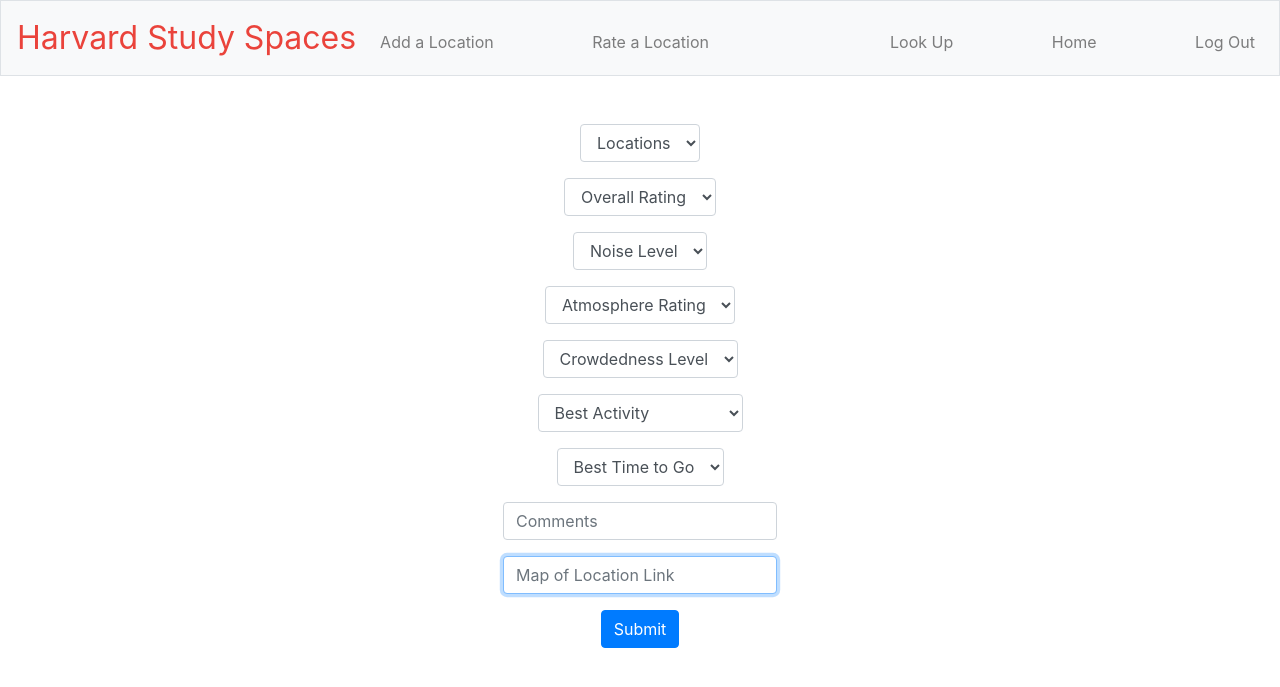
After one commit to roseyrat/final-project, a Flask app: page /rate in a window 1280 px wide. The commit adds this page. Shown: the top 687 px of the page. Run offline with Flask 2, Linux system fonts and the light colour scheme; a user stored in the database is signed in; some libraries are stand-ins or nearby versions.

Commit message:
Add files via upload

```diff
--- a/files/application.py
+++ b/files/application.py
@@ -36,18 +36,29 @@
 # Configure CS50 Library to use SQLite database
 db = SQL("sqlite:///spaces.db")
 
-
+# Does not work completely because the home button does not work. Clicking the red title gets you there
 @app.route("/", methods=["GET", "POST"])
 @login_required
 def home():
-    """ Displays main page """
+    """ Displays locations user rated or added """
+    if request.method == "GET":
+        places = db.execute("SELECT name FROM locations WHERE id = :id", id=session["user_id"])
+        return render_template("home.html", places=places)
+    else:
+        return redirect("/")
+
+# Does not work completely because the template it renders does not work
+@app.route("/lookup", methods=["GET", "POST"])
+@login_required
+def lookup():
+    """ Allows user to look up locations """
     if request.method == "GET":
         places = db.execute("SELECT name FROM locations")
-        return render_template("home.html", places=places)
+        return render_template("lookup.html", places=places)
     else:
-        return redirect("/location")
+        return redirect("location.html")
 
-
+# This page should be taken down and new one put up when the averages are caluclated
 @app.route("/")
 @login_required
 def location():
@@ -57,19 +68,38 @@
     return render_template("location.html", row=location)
 
 
-# I am still working on this. It doesnt have all the catigories and wont insert into the table
 @app.route("/add", methods=["GET", "POST"])
 @login_required
 def add():
+    """ Referenced https://stackoverflow.com/questions/4108341/generating-an-ascending-list-of-numbers-of-arbitrary-length-in-python """
     """ Allows user to add a location """
     if request.method == "POST":
-        result = db.execute("INSERT INTO locations (name, comments, noise) VALUES(:name, :comments, :noise)",
-                            name=request.form.get("location"), comments=request.form.get("comments"), noise=request.form.get("noise"))
+        result = db.execute("INSERT INTO locations (name, comments, noise, rating, atmosphere, crowdedness, activity, time, maps, id) VALUES(:name, :comments, :noise, :rating, :atmosphere, :crowdedness, :activity, :time, :maps, :id)",
+                            name=request.form.get("location"), comments=request.form.get("comments"), noise=request.form.get("noise"), rating=request.form.get("rating"), atmosphere=request.form.get("atmosphere"), crowdedness=request.form.get("crowdedness"), activity=request.form.get("activity"), time=request.form.get("time"), maps=request.form.get("map"),id=session["user_id"])
         if not result:
             return apology("could not insert into table")
+        return redirect("/")
     else:
-        return render_template("add.html")
+        activities = ["studying alone", "studying with friends", "hanging out", "reading", "playing games", "sleeping"]
+        times = list(range(1, 24))
+        return render_template("add.html", activities=activities, times=times)
 
+
+@app.route("/rate", methods=["GET", "POST"])
+@login_required
+def rate():
+    """ Allows user to rate a location """
+    if request.method == "POST":
+        result = db.execute("INSERT INTO locations (name, comments, noise, rating, atmosphere, crowdedness, activity, time, maps, id) VALUES(:name, :comments, :noise, :rating, :atmosphere, :crowdedness, :activity, :time, :maps, :id)",
+                            name=request.form.get("location"), comments=request.form.get("comments"), noise=request.form.get("noise"), rating=request.form.get("rating"), atmosphere=request.form.get("atmosphere"), crowdedness=request.form.get("crowdedness"), activity=request.form.get("activity"), time=request.form.get("time"), maps=request.form.get("map"), id=session["user_id"])
+        if not result:
+            return apology("could not insert into table")
+        return redirect("/")
+    else:
+        activities = ["studying alone", "studying with friends", "hanging out", "reading", "playing games", "sleeping"]
+        times = list(range(1, 24))
+        places = db.execute("SELECT name FROM locations")
+        return render_template("rate.html", activities=activities, times=times, places=places)
 
 
 @app.route("/login", methods=["GET", "POST"])
@@ -146,8 +176,8 @@
         return redirect("/login")
 
 
-@app.route("/check", methods=["GET"])
-def check():
+@app.route("/checkname", methods=["GET"])
+def checkname():
     """ Referenced https://stackoverflow.com/questions/19435906/what-is-the-correct-way-to-format-true-in-json """
     """ Return true if username available, else false, in JSON format"""
     username = request.args.get("username")
@@ -158,6 +188,17 @@
     return jsonify(True)
 
 
+@app.route("/checkloc", methods=["GET"])
+def checkloc():
+    """ Referenced https://stackoverflow.com/questions/19435906/what-is-the-correct-way-to-format-true-in-json """
+    """ Return true if location is not already in the database, else false, in JSON format"""
+    location = request.args.get("location")
+    location = location.lower()
+    rows = db.execute("SELECT name FROM location WHERE location = :location", location=location)
+    if len(rows) != 0 or len(location) < 0:
+        return jsonify(False)
+    return jsonify(True)
+
 def errorhandler(e):
     """Handle error"""
     return apology(e.name, e.code)
--- /dev/null
+++ b/files/templates/catigories.html
@@ -0,0 +1,58 @@
+<!DOCTYPE html>
+
+<html lang="en">
+
+ <div class="form-group">
+            <select class="form-control" name="rating">
+                <option disabled selected value="">Overall Rating</option>
+                    {% for i in range(6) %}
+                        <option value="{{i}}">{{i}}</option>
+                    {% endfor %}
+            </select>
+        </div>
+        <div class="form-group">
+            <select class="form-control" name="noise">
+                <option disabled selected value="">Noise Level</option>
+                    {% for i in range(6) %}
+                        <option value="{{i}}">{{i}}</option>
+                    {% endfor %}
+            </select>
+        </div>
+         <div class="form-group">
+            <select class="form-control" name="atmosphere">
+                <option disabled selected value="">Atmosphere Rating</option>
+                    {% for i in range(6) %}
+                        <option value="{{i}}">{{i}}</option>
+                    {% endfor %}
+            </select>
+        </div>
+         <div class="form-group">
+            <select class="form-control" name="crowdedness">
+                <option disabled selected value="">Crowdedness Level</option>
+                    {% for i in range(6) %}
+                        <option value="{{i}}">{{i}}</option>
+                    {% endfor %}
+            </select>
+        </div>
+        <div class="form-group">
+            <select class="form-control" name="activity">
+                <option disabled selected value="">Best Activity</option>
+                    {% for act in activities %}
+                        <option value="{{act}}">{{act}}</option>
+                    {% endfor %}
+            </select>
+        </div>
+        <div class="form-group">
+            <select class="form-control" name="time">
+                <option disabled selected value="">Best Time to Go</option>
+                    {% for time in times %}
+                        <option value="{{time}}">{{time}}</option>
+                    {% endfor %}
+            </select>
+        </div>
+        <div class="form-group">
+            <input class="form-control" id="comments" name="comments" placeholder="Comments" type="comments">
+        </div>
+        <div class="form-group">
+            <input autocomplete="off" autofocus class="form-control" id="map" name="map" placeholder="Map of Location Link" type="text" required>
+        </div>
--- a/files/templates/layout.html
+++ b/files/templates/layout.html
@@ -36,6 +36,15 @@
                     <ul class="navbar-nav mr-auto mt-2">
                         <li class="nav-item"><a class="nav-link" href="/add">Add a Location</a></li>
                     </ul>
+                    <ul class="navbar-nav mr-auto mt-2">
+                         <li class="nav-item"><a class="nav-link" href="/rate">Rate a Location</a></li>
+                    </ul>
+                     <ul class="navbar-nav ml-auto mt-2">
+                        <li class="nav-item"><a class="nav-link" href="/lookup">Look Up</a></li>
+                    </ul>
+                     <ul class="navbar-nav ml-auto mt-2">
+                        <li class="nav-item"><a class="nav-link" href="/home">Home</a></li>
+                    </ul>
                     <ul class="navbar-nav ml-auto mt-2">
                         <li class="nav-item"><a class="nav-link" href="/logout">Log Out</a></li>
                     </ul>
--- /dev/null
+++ b/files/templates/rate.html
@@ -0,0 +1,21 @@
+{% extends "layout.html" %}
+
+{% block title %}
+    Log In
+{% endblock %}
+
+{% block main %}
+   <form action="/home" method="post">
+        <div class="form-group">
+            <select class="form-control" name="places" required>
+                <option disabled selected value="">Locations</option>
+                    {% for item in places %}
+                        <option value="{{item['name']}}">{{ item['name']}}</option>
+                    {% endfor %}
+            </select>
+        </div>
+        <!-- Referenced https://www.reddit.com/r/flask/comments/5q6aiy/how_to_join_multiple_child_templates_to_create/ -->
+         {% include 'catigories.html' %}
+        <button class="btn btn-primary" type="submit">Submit</button>
+    </form>
+{% endblock %}
--- a/files/templates/register.html
+++ b/files/templates/register.html
@@ -22,12 +22,12 @@
 
         document.querySelector('form').onsubmit=function(event){
             event.preventDefault()
-            $.get('/check', {username: document.querySelector('input[name=username]').value}, function(data){
+            $.get('/checkname', {username: document.querySelector('input[name=username]').value}, function(data){
                 if (data) {
                     document.querySelector('#form').submit();
                 }
                 else {
-                    alert("username is already taken");
+                    alert("Username is already taken");
                 }
             });
         };
```
Also changed, not shown: files/templates/add.html (+21 -13 lines), files/templates/home.html (+8 -11 lines), files/templates/location.html (+12 -11 lines), files/templates/lookup.html (added, +19 -0 lines), files/spaces.db, 1 other file.
